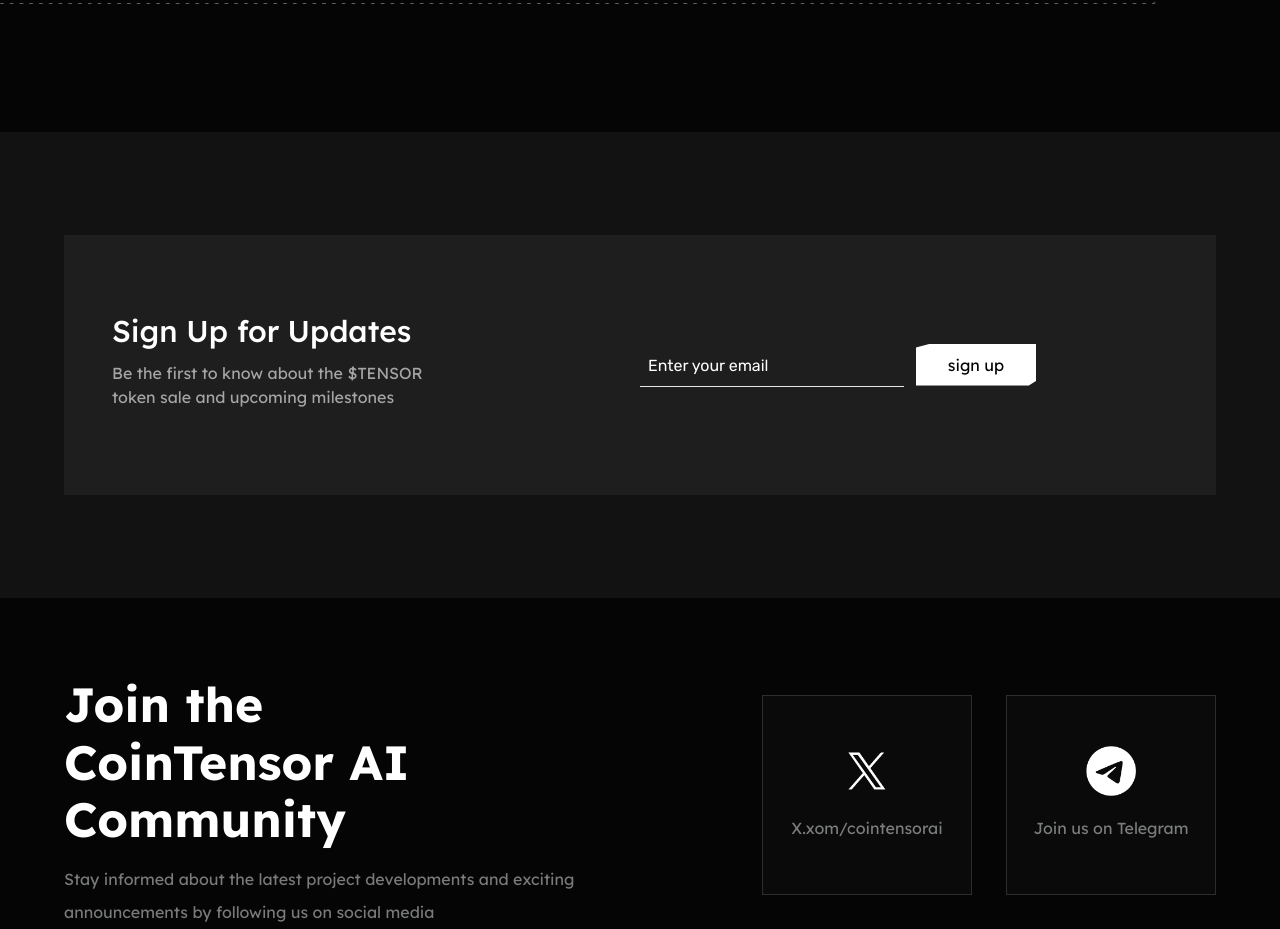
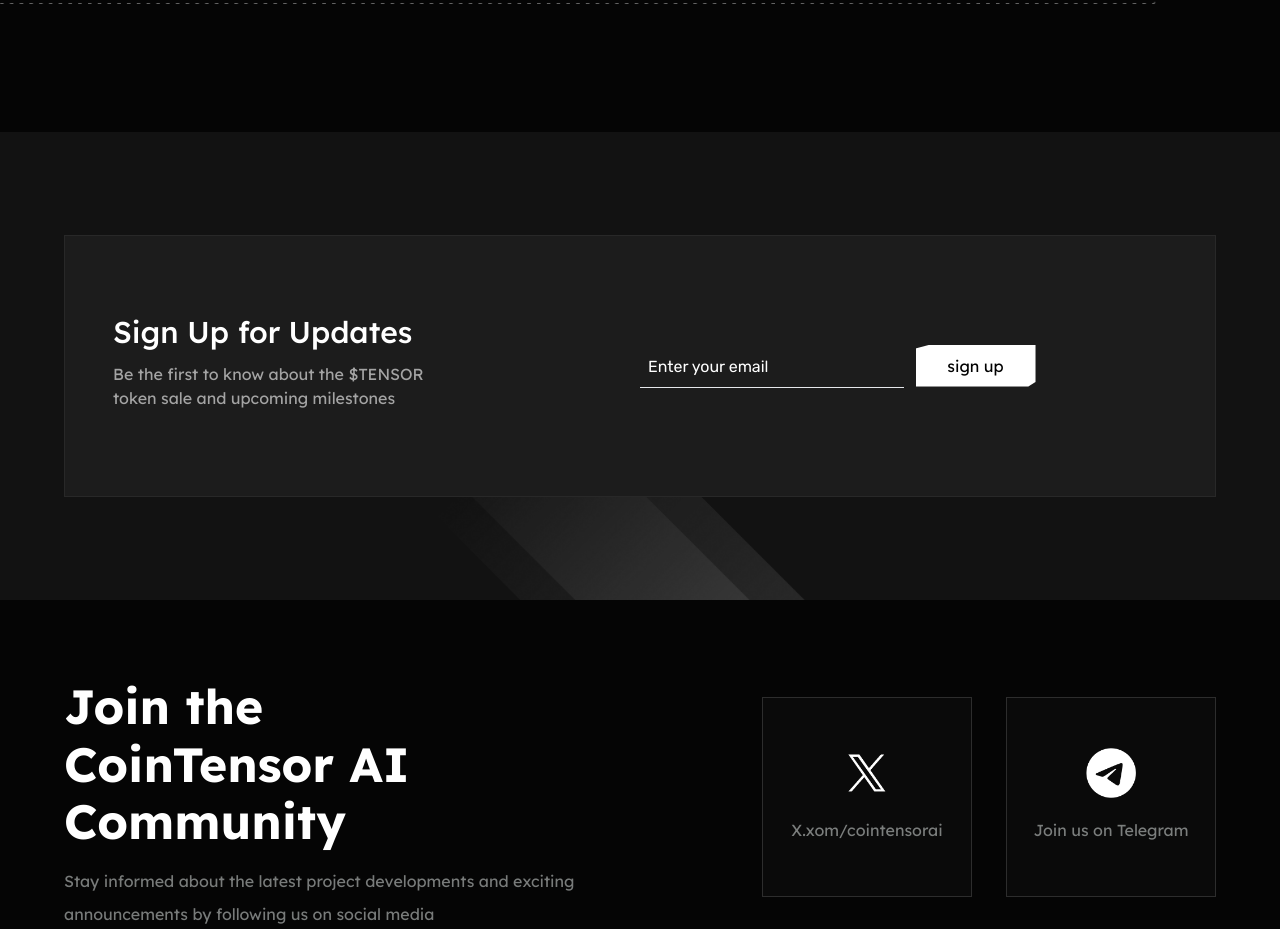
Before and after one commit to clintondl/j-yzy, a React (Vite) app: page / in a window 1280 px wide. Shown: the part 4437-5366 px from the top of the page. Built offline with nearby package versions, Linux system fonts and the light colour scheme.

Commit message:
Adjust call to action styles

```diff
--- a/src/component/SignUp.jsx
+++ b/src/component/SignUp.jsx
@@ -1,8 +1,9 @@
 function SignUp() {
+
   return (
-    <section id="buy" className="py-[103px] bg-[#FFFFFF0D]">
-      <div className="container">
-        <div className="lg:flex lg:flex-row lg:justify-between lg:items-center bg-[#FFFFFF0D] border-1 border-[#ECF1F080] py-[74px] px-[48px] w-full">
+    <section id="buy" className="py-[103px] bg-[#FFFFFF0D] action-bg">
+      <div className="container bg-black">
+        <div className="lg:flex lg:flex-row lg:justify-between lg:items-center bg-[#ffffff1c] border border-[#FFFFFF0D] py-[74px] px-[48px] w-full">
           <div className="lg:max-w-[386px]">
             <h2 className="font-medium text-3xl space-x-2">
               <span className="block lg:inline-block">Sign Up for</span>
--- a/src/index.css
+++ b/src/index.css
@@ -101,6 +101,12 @@ input::placeholder {
   background-position: 70% center;
   background-origin: border-box;
 }
+.action-bg {
+  background-image: url("./assets/action-bg.png");
+  background-repeat: no-repeat;
+  background-position: 20% 30%;
+  background-size: 70%;
+}
 
 @media screen and (min-width: 1024px) {
   .number {
```
